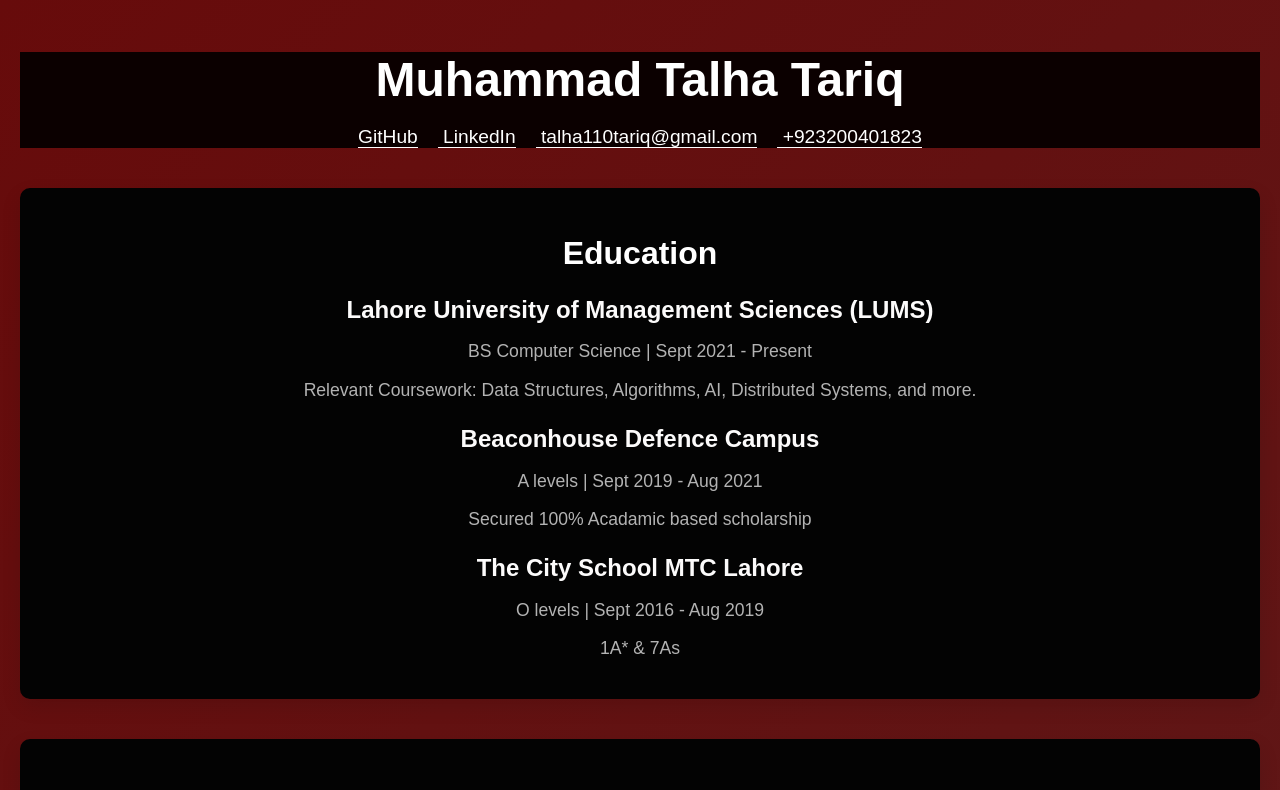
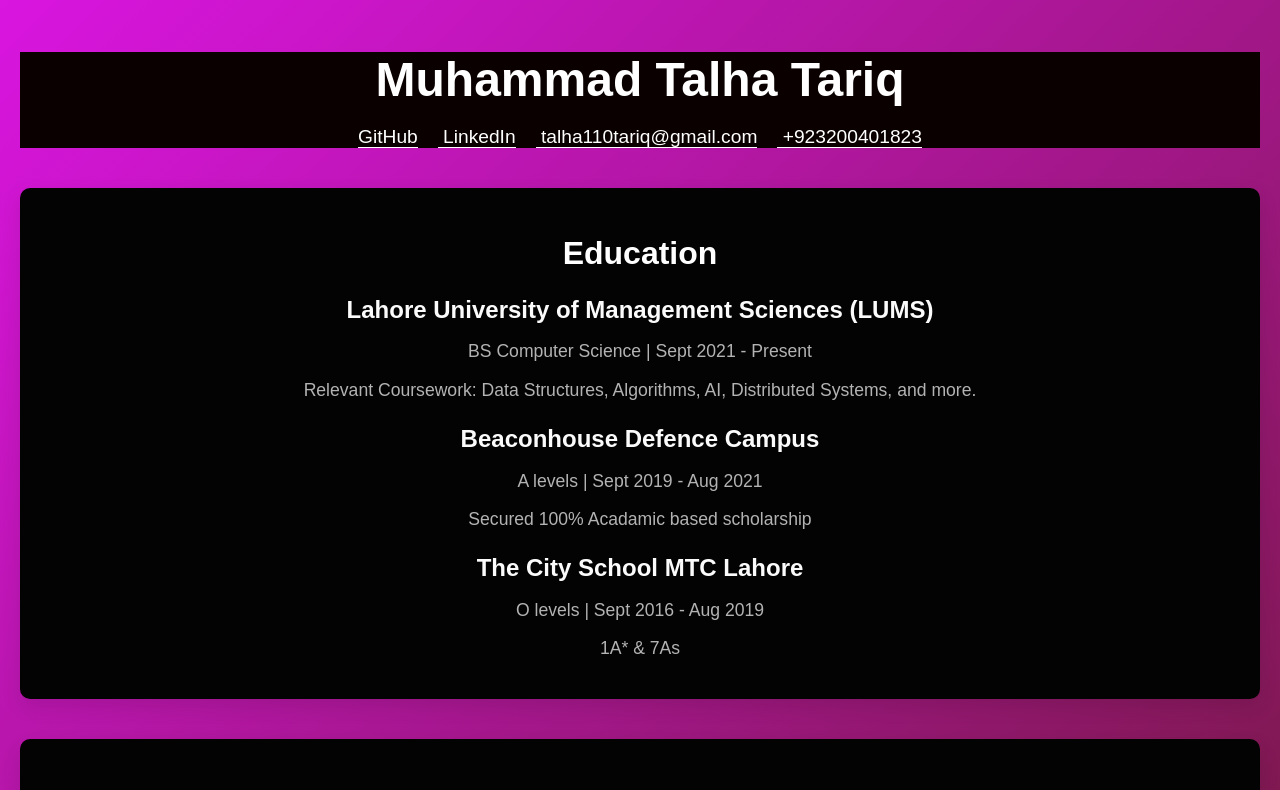
Before and after one commit to talha110-cyber/Resume, a React (Create React App) app in the folder myapp/: page / in a window 1280 px wide. Shown: the top 790 px of the page. Built offline with nearby package versions, Linux system fonts and the light colour scheme.

Commit message:
Update Homepage.css

```diff
--- a/myapp/src/Homepage.css
+++ b/myapp/src/Homepage.css
@@ -1,7 +1,7 @@
 /* Homepage background */
 .homepage {
     font-family: 'Arial', sans-serif;
-    background: linear-gradient(135deg, #670b0b 0%, #5d1a1a 100%);  /* Smooth gradient */
+    background: linear-gradient(135deg, #d915e0 0%, #5d1a1a 100%);  /* Smooth gradient */
     min-height: 100vh;
     padding: 20px;
     color: #fffefe;
```
